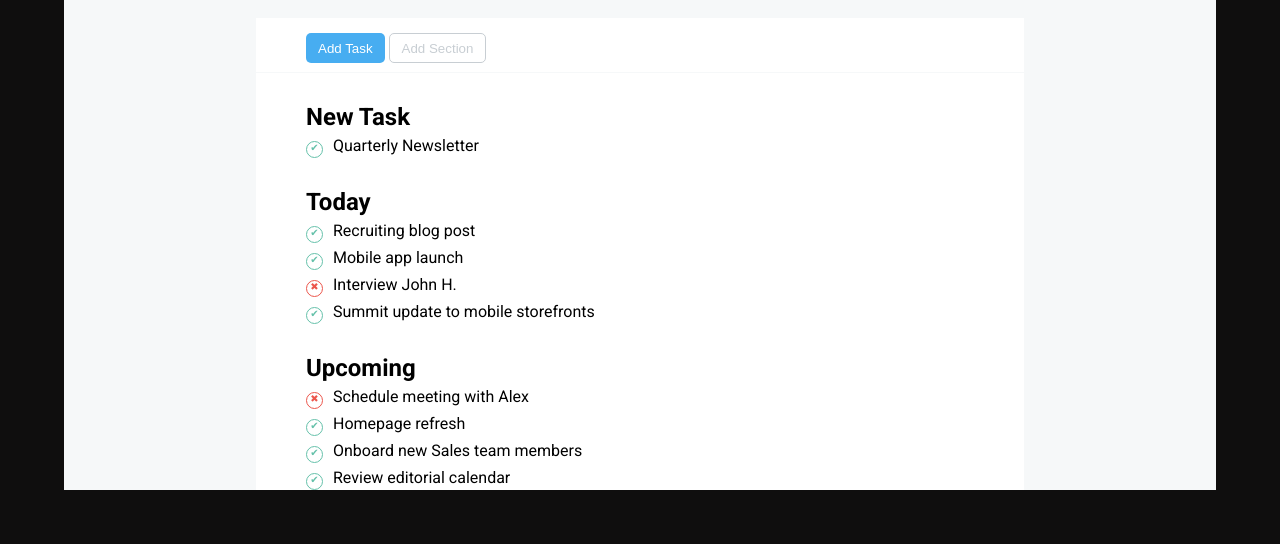
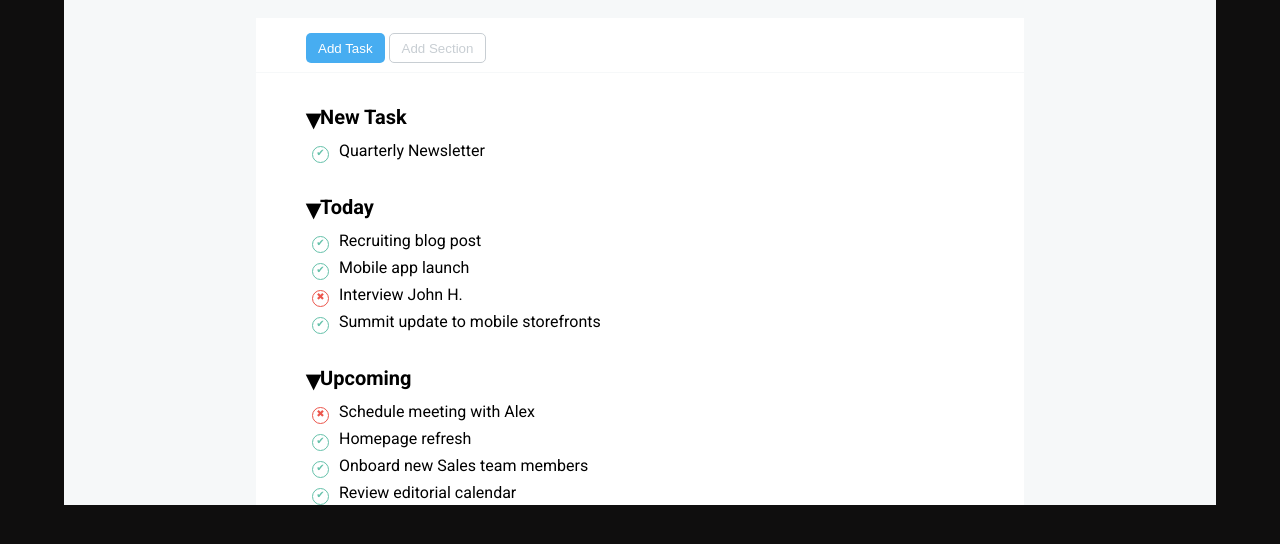
Before and after one commit to giorgiagalbullicavazzini/html-css-toboolist, a plain HTML site: page index.html in a window 1280 px wide. Shown: the part 102-646 px from the top of the page. Drawn offline with Linux system fonts and the light colour scheme.

Commit message:
Main headers

```diff
--- a/css/style.css
+++ b/css/style.css
@@ -81,6 +81,16 @@ main {
   margin-top: 30px;
 }
 
+.task h2 {
+  font-size: 20px;
+}
+
+.task h2::before {
+  content: "\25BE";
+  font-size: 28px;
+  vertical-align: sub;
+}
+
 .task ul {
   list-style: none;
 }
@@ -93,7 +103,7 @@ main {
   border-radius: 50%;
   font-size: 10px;
   text-align: center;
-  margin: 10px 10px 0 0;
+  margin: 10px 10px 0 6px;
 }
 
 .circle.done::before {
```
